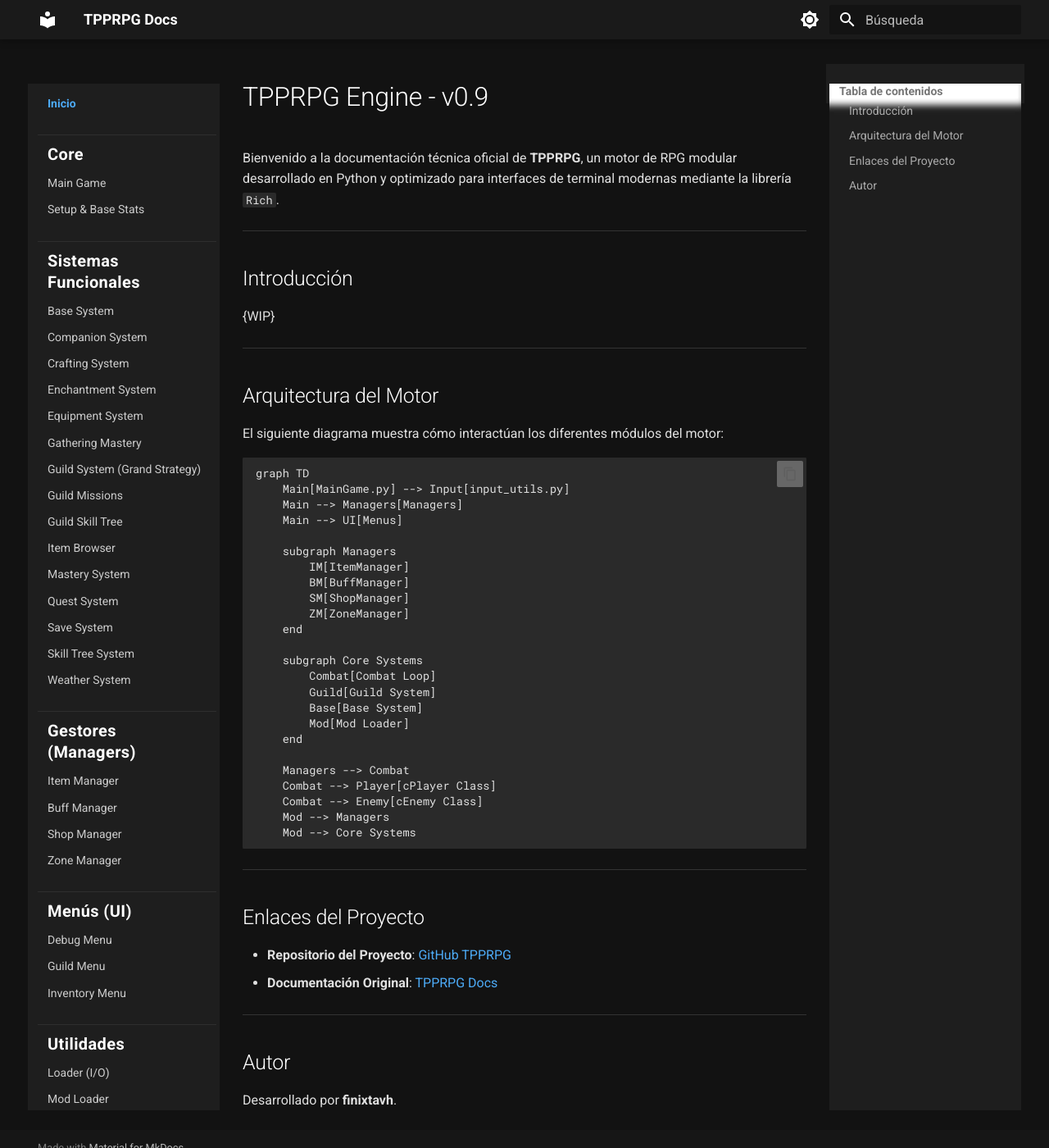
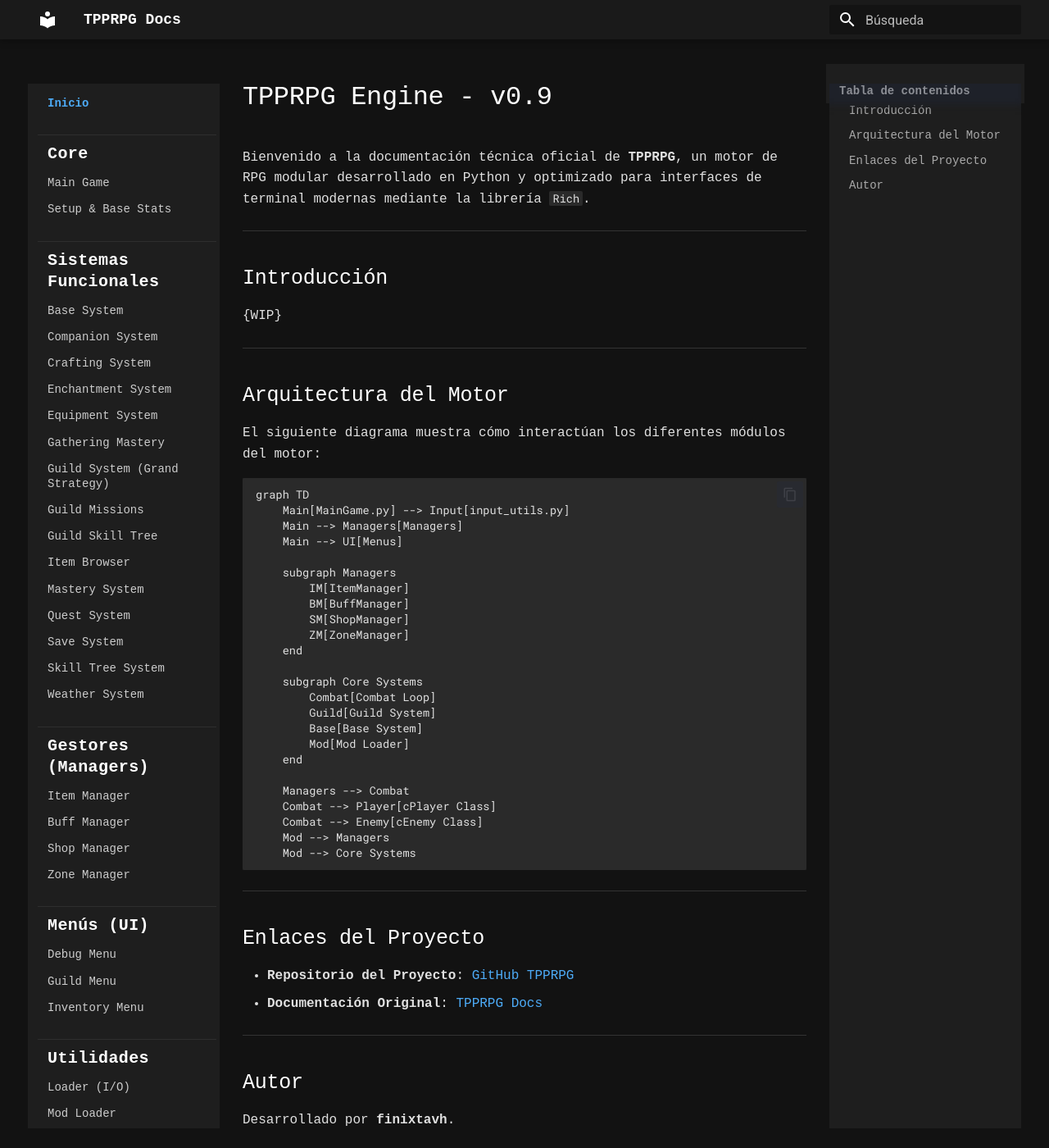
Before and after one commit to finixtavh/tpprgdocs, an MkDocs documentation site: the page built from docs/index.md, in a window 1280 px wide and 1400 px high. Shown: the whole window at 82% size. Built offline with MkDocs 1.6.1 and Material for MkDocs 9.7.7, drawn with Linux system fonts in a browser that asks for light colours; some web fonts are replaced.

Commit message:
new font

```diff
--- a/docs/css/style.css
+++ b/docs/css/style.css
@@ -1,6 +1,24 @@
 :root {
     --md-default-bg-color: #1e1e1e;
 }
+
+@font-face {
+    font-family: 'JetBrainsMonoNerd';
+    src: url('../../Fonts/JetBrainsMono-Regular.woff2') format('woff2');
+    font-weight: 400;
+    font-style: normal;
+}
+
+
+body {
+    font-family: "JetBrainsMonoNerd", monospace;
+    font-weight: normal;
+    background: #13131e;
+    color: #cdd6f4;
+    margin: 0;
+    padding: 0;
+}
+
 
 .md-main {
     background-color: #121212;
--- a/mkdocs.yml
+++ b/mkdocs.yml
@@ -10,16 +10,6 @@
       scheme: slate
       primary: teal
       accent: cyan
-      toggle:
-        icon: material/brightness-4
-        name: Cambiar a modo claro
-    - media: "(prefers-color-scheme: light)"
-      scheme: default
-      primary: teal
-      accent: cyan
-      toggle:
-        icon: material/brightness-7
-        name: Cambiar a modo oscuro
   features:
     - navigation.sections
     - navigation.expand
```
Also changed, not shown: 1 other file.
